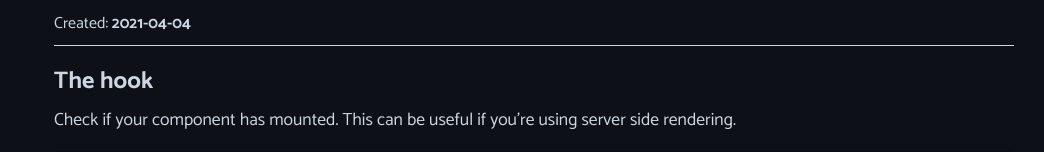
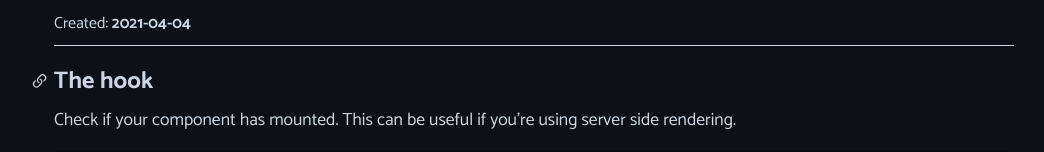
Before and after one commit to pzk3/casperiv.dev, a Next.js app: page /snippets/use-mount in a window 1280 px wide. Shown: the part 157-309 px from the top of the page, without its empty margins (106-1150 px from the left). Built offline with nearby package versions, Linux system fonts and the light colour scheme; no server answers.

Commit message:
:tada: minor improvements

```diff
--- /dev/null
+++ b/src/components/HeaderLink.tsx
@@ -0,0 +1,15 @@
+import LinkIcon from "./icons/Link";
+
+interface Props {
+  slug: string;
+}
+
+const HeaderLink: React.FC<Props> = ({ slug }) => {
+  return (
+    <a href={`#${slug}`}>
+      <LinkIcon />
+    </a>
+  );
+};
+
+export default HeaderLink;
--- a/src/components/ReactMarkdown.tsx
+++ b/src/components/ReactMarkdown.tsx
@@ -6,6 +6,7 @@ import SyntaxHighlighter from "react-syntax-highlighter/dist/cjs/prism-async-lig
 import Theme from "react-syntax-highlighter/dist/cjs/styles/prism/tomorrow";
 import styles from "css/blog.module.scss";
 import { imageSizes } from "types/ImageSizes";
+import HeaderLink from "./HeaderLink";
 
 function getSlug(props): string {
   const node = props.node.children?.[0]?.value;
@@ -16,58 +17,52 @@ function getSlug(props): string {
   });
 }
 
-function handleClick(slug: string) {
-  if (typeof window !== "undefined") {
-    window.location.href = `#${slug}`;
-  }
-}
-
 const components = {
   h1: (props) => {
     const slug = getSlug(props);
     return (
-      <h1 id={slug} onClick={() => handleClick(slug)}>
-        {props.children}{" "}
+      <h1 className={styles.header_link} id={slug}>
+        {props.children} <HeaderLink slug={slug} />
       </h1>
     );
   },
   h2: (props) => {
     const slug = getSlug(props);
     return (
-      <h2 id={slug} onClick={() => handleClick(slug)}>
-        {props.children}{" "}
+      <h2 className={styles.header_link} id={slug}>
+        {props.children} <HeaderLink slug={slug} />
       </h2>
     );
   },
   h3: (props) => {
     const slug = getSlug(props);
     return (
-      <h3 id={slug} onClick={() => handleClick(slug)}>
-        {props.children}{" "}
+      <h3 className={styles.header_link} id={slug}>
+        {props.children} <HeaderLink slug={slug} />
       </h3>
     );
   },
   h4: (props) => {
     const slug = getSlug(props);
     return (
-      <h4 id={slug} onClick={() => handleClick(slug)}>
-        {props.children}{" "}
+      <h4 className={styles.header_link} id={slug}>
+        {props.children} <HeaderLink slug={slug} />
       </h4>
     );
   },
   h5: (props) => {
     const slug = getSlug(props);
     return (
-      <h5 id={slug} onClick={() => handleClick(slug)}>
-        {props.children}{" "}
+      <h5 className={styles.header_link} id={slug}>
+        {props.children} <HeaderLink slug={slug} />
       </h5>
     );
   },
   h6: (props) => {
     const slug = getSlug(props);
     return (
-      <h6 id={slug} onClick={() => handleClick(slug)}>
-        {props.children}{" "}
+      <h6 className={styles.header_link} id={slug}>
+        {props.children} <HeaderLink slug={slug} />
       </h6>
     );
   },
--- /dev/null
+++ b/src/components/icons/Link.tsx
@@ -0,0 +1,17 @@
+const LinkIcon: React.FC = () => {
+  return (
+    <svg
+      xmlns="http://www.w3.org/2000/svg"
+      width="16"
+      height="16"
+      fill="currentColor"
+      className="bi bi-link-45deg"
+      viewBox="0 0 16 16"
+    >
+      <path d="M4.715 6.542 3.343 7.914a3 3 0 1 0 4.243 4.243l1.828-1.829A3 3 0 0 0 8.586 5.5L8 6.086a1.002 1.002 0 0 0-.154.199 2 2 0 0 1 .861 3.337L6.88 11.45a2 2 0 1 1-2.83-2.83l.793-.792a4.018 4.018 0 0 1-.128-1.287z" />
+      <path d="M6.586 4.672A3 3 0 0 0 7.414 9.5l.775-.776a2 2 0 0 1-.896-3.346L9.12 3.55a2 2 0 1 1 2.83 2.83l-.793.792c.112.42.155.855.128 1.287l1.372-1.372a3 3 0 1 0-4.243-4.243L6.586 4.672z" />
+    </svg>
+  );
+};
+
+export default LinkIcon;
--- a/src/data/snippets/use-search.md
+++ b/src/data/snippets/use-search.md
@@ -2,6 +2,7 @@
 title: useSearch React hook
 intro: easily search through an array with this hook.
 created_at: April 17, 2021
+updated_at: April 24, 2021
 keywords: use-search, search arrays, useSearch, react hooks
 ---
 
@@ -15,6 +16,11 @@ import * as React from "react";
 export function useSearch<T = object>(key: keyof T, items: T[]) {
   const [search, setSearch] = React.useState("");
   const [filtered, setFiltered] = React.useState<T[]>(items);
+
+  // if the 'items' change, make sure we update our state.
+  React.useEffect(() => {
+    setFiltered(items);
+  }, [items]);
 
   function onChange(e: React.ChangeEvent<HTMLInputElement>) {
     const value = e.target.value;
--- a/src/pages/snippets/[slug].tsx
+++ b/src/pages/snippets/[slug].tsx
@@ -83,6 +83,7 @@ export const getStaticProps: GetStaticProps = async (ctx) => {
     "title",
     "keywords",
     "intro",
+    "updated_at",
   ]);
 
   return {
--- a/src/styles/blog.module.scss
+++ b/src/styles/blog.module.scss
@@ -42,6 +42,35 @@
   border-radius: 0.3rem;
   background: transparent;
   transition: background 200ms;
+}
+
+.header_link {
+  display: flex;
+  align-items: center;
+  position: relative;
+
+  a {
+    position: absolute;
+    left: -1.5rem;
+    transition: opacity 200ms;
+    width: 1.2rem;
+    height: 100%;
+
+    svg {
+      width: 100%;
+      height: 100%;
+    }
+  }
+
+  @media (hover: hover) {
+    a {
+      opacity: 0;
+    }
+  }
+
+  &:hover a {
+    opacity: 1;
+  }
 }
 
 .react__markdown {
```
Also changed, not shown: src/data/posts/update-snailycad.md (+3 -3 lines).
